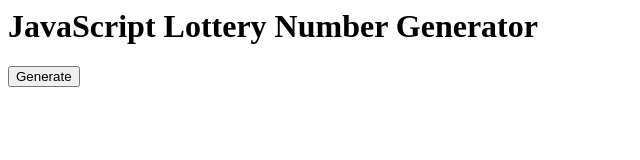
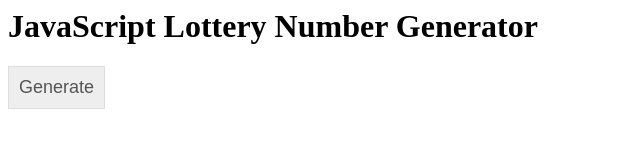
Before and after one commit to dreamwebspace/js-lotto, a plain HTML site: page index.html in a window 1280 px wide. Shown: the whole page, without its empty margins (0-640 px from the left). Drawn offline with Linux system fonts and the light colour scheme.

Commit message:
auto-update 2019-10-12-12:34:45

```diff
--- a/index.html
+++ b/index.html
@@ -1,5 +1,16 @@
-<h1>JavaScript Lottery Number Generator</h1>
-<div class="submit">
-  <button onclick="generate(6, 1, 49);">Generate</button>
-</div>
-<div id="numbers"></div>
+<head>
+  <link rel="stylesheet" href="css.css">
+<script src="js.js"></script>
+</head>
+
+
+<body>
+
+
+  <h1>JavaScript Lottery Number Generator</h1>
+  <div class="submit">
+    <button onclick="generate(6, 1, 49);">Generate</button>
+  </div>
+  <div id="numbers"></div>
+
+</body>
```
